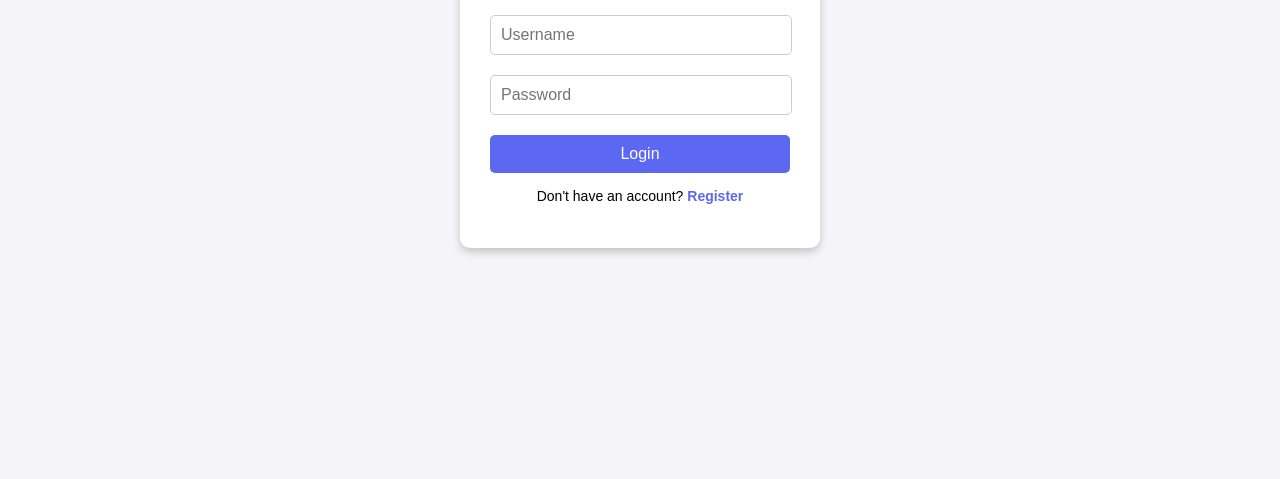
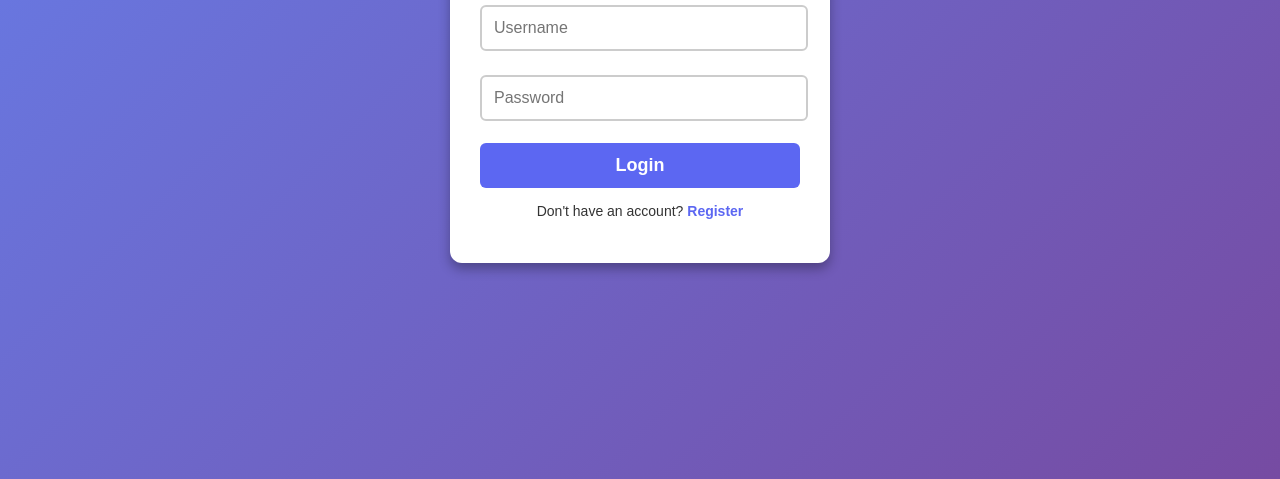
Before and after one commit to ShreeVishnu1/Confluence_3, a website: page index.html in a window 1280 px wide. Shown: the part 321-800 px from the top of the page. Drawn offline with Linux system fonts and the light colour scheme.

Commit message:
Update index.html

```diff
--- a/index.html
+++ b/index.html
@@ -7,7 +7,7 @@
     <style>
         body {
             font-family: Arial, sans-serif;
-            background-color: #f4f4f9;
+            background: linear-gradient(135deg, #667eea, #764ba2);
             display: flex;
             justify-content: center;
             align-items: center;
@@ -17,50 +17,70 @@
         .container {
             background: white;
             padding: 30px;
-            border-radius: 10px;
-            box-shadow: 0px 4px 8px rgba(0, 0, 0, 0.2);
+            border-radius: 12px;
+            box-shadow: 0px 6px 12px rgba(0, 0, 0, 0.3);
             text-align: center;
-            width: 300px;
+            width: 320px;
+            transition: transform 0.3s, box-shadow 0.3s;
+        }
+        .container:hover {
+            transform: translateY(-5px);
+            box-shadow: 0px 10px 20px rgba(0, 0, 0, 0.4);
         }
         h1 {
             margin-bottom: 20px;
-            font-size: 24px;
+            font-size: 26px;
             color: #333;
+            font-weight: bold;
         }
         input {
             width: calc(100% - 20px);
-            padding: 10px;
-            margin: 10px 0;
-            border: 1px solid #ccc;
-            border-radius: 5px;
+            padding: 12px;
+            margin: 12px 0;
+            border: 2px solid #ccc;
+            border-radius: 6px;
             font-size: 16px;
+            outline: none;
+            transition: border 0.3s, box-shadow 0.3s;
+        }
+        input:focus {
+            border-color: #5c67f2;
+            box-shadow: 0px 0px 10px rgba(92, 103, 242, 0.5);
         }
         button {
             width: 100%;
-            padding: 10px;
+            padding: 12px;
             border: none;
             background: #5c67f2;
             color: white;
-            font-size: 16px;
-            border-radius: 5px;
+            font-size: 18px;
+            font-weight: bold;
+            border-radius: 6px;
             cursor: pointer;
             margin-top: 10px;
-            transition: background 0.3s;
+            transition: background 0.3s, transform 0.2s;
         }
         button:hover {
             background: #4a54e1;
+            transform: scale(1.05);
+        }
+        button:active {
+            transform: scale(0.98);
         }
         p {
             margin-top: 15px;
             font-size: 14px;
+            color: #333;
         }
         a {
             color: #5c67f2;
             text-decoration: none;
             font-weight: bold;
+            transition: color 0.3s;
         }
         a:hover {
             text-decoration: underline;
+            color: #4a54e1;
         }
     </style>
 </head>
@@ -74,6 +94,10 @@
         <p>Don't have an account? <a href="register.html">Register</a></p>
     </div>
 
-    <script src="script.js"></script>
+    <script>
+        function login() {
+            alert("Login function not implemented yet!");
+        }
+    </script>
 </body>
 </html>
```
